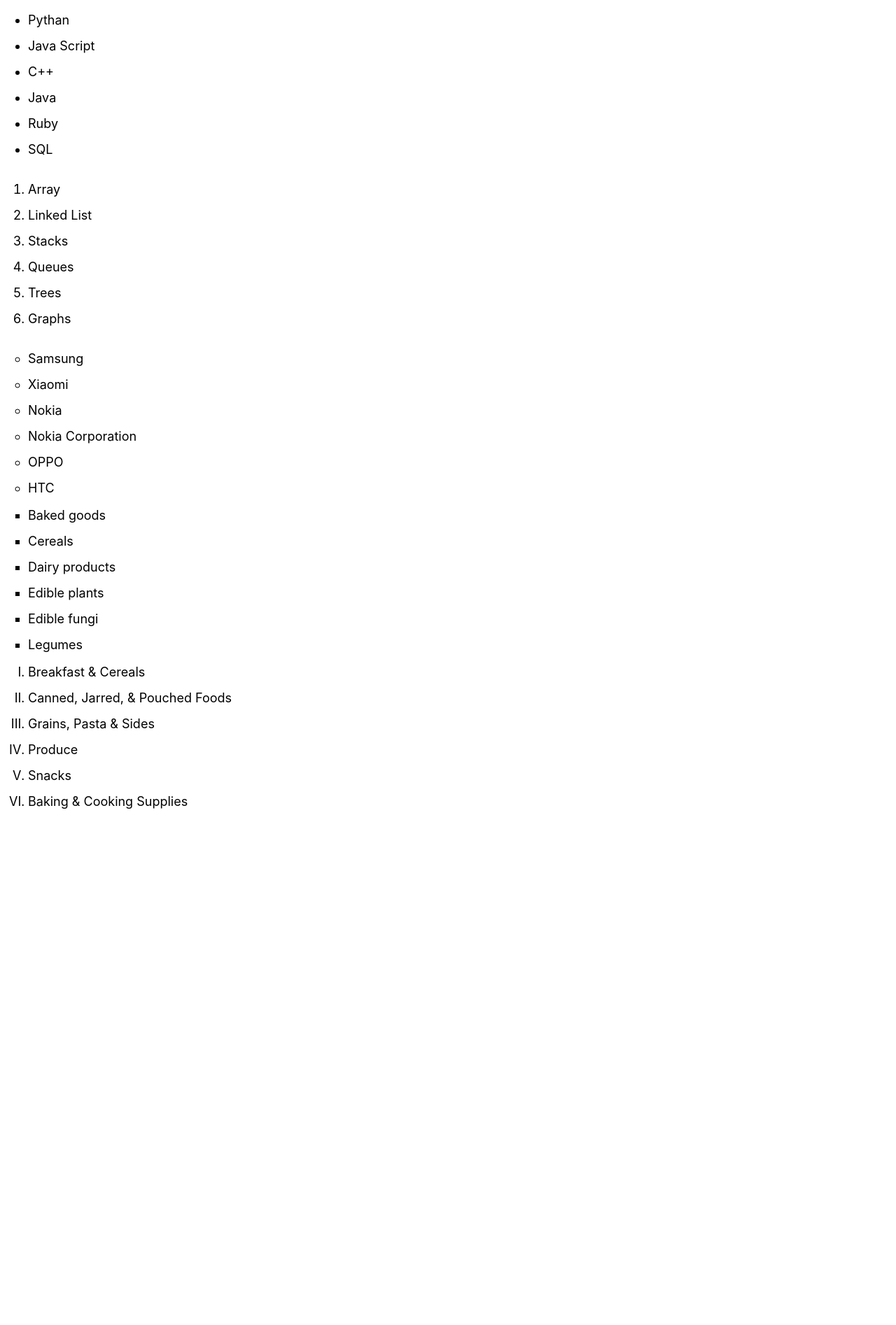
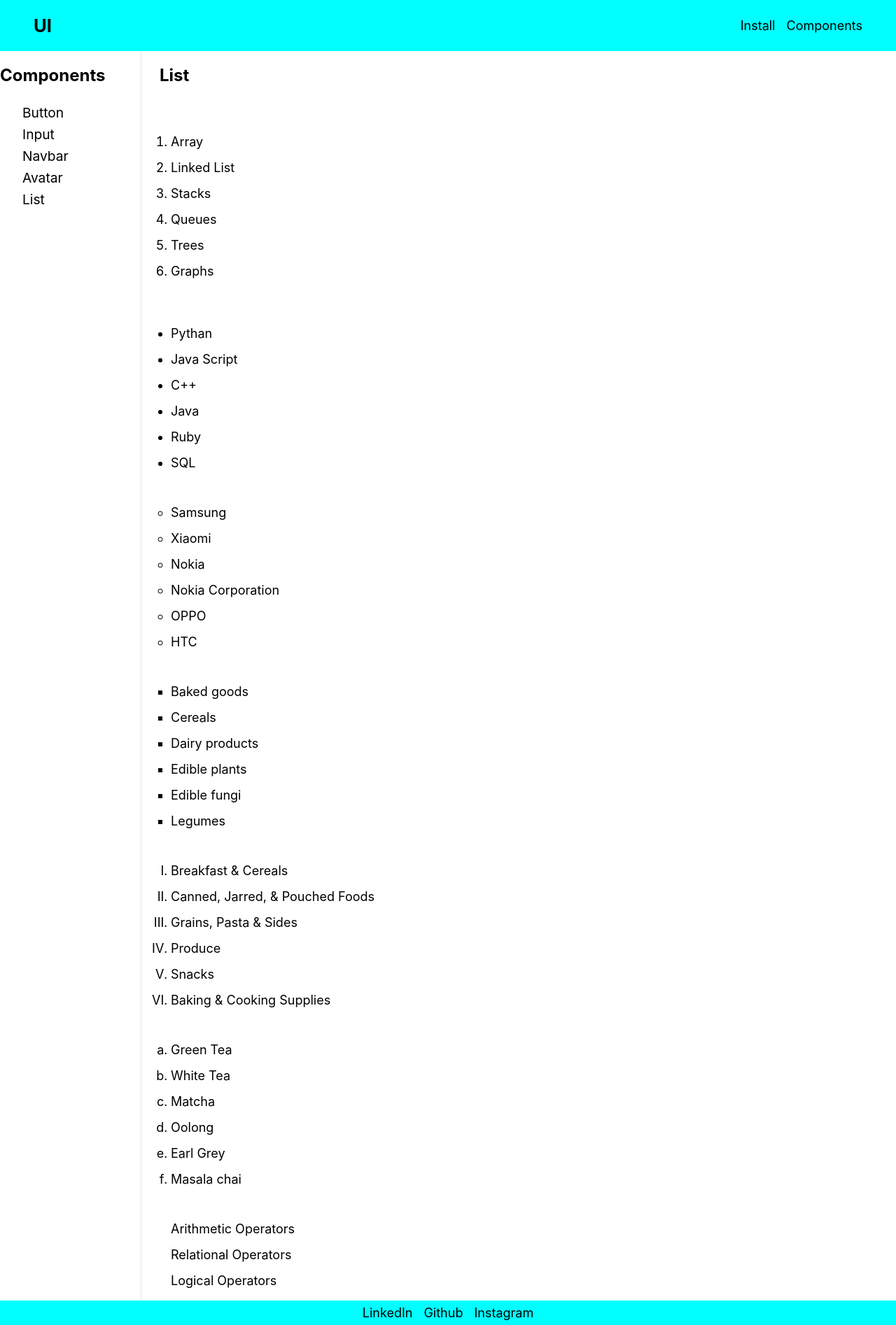
Before and after one commit to parvejg/component-library-321, a React (Create React App) app: page /list-page in a window 1280 px wide. Shown: the whole page at 70% size. Before the commit the page ends 1174 px from the top, so only its background shows below. Built offline with nearby package versions, Linux system fonts and the light colour scheme.

Commit message:
list components complete

```diff
--- a/src/App.js
+++ b/src/App.js
@@ -6,24 +6,20 @@
 import { NavbarPage } from "./components/NavbarPage";
 import { AvatarPage } from "./components/AvatarPage";
 import { OrderedList, UnOrderedList ,CircleList,SquareList,UpperRomanList} from "./components/List";
+import { ListPage } from "./components/ListPage";
 function App() {
   return (
-    // <Router>
-    //   <Routes>
-    //     <Route path="/" Component={Layout} />
-    //     <Route path="/button-page" Component={ButtonPage} />
-    //     <Route path="/input-page"  Component={InputPage} />
-    //     <Route path="/navbar-page" Component={NavbarPage}/>
-    //     <Route path="/avatar-page" Component={AvatarPage}/>
-    //   </Routes>
-    // </Router>
-    <>
-    <UnOrderedList/>
-    <OrderedList/>
-    <CircleList/>
-    <SquareList/>
-    <UpperRomanList/>
-    </>
+    <Router>
+      <Routes>
+        <Route path="/" Component={Layout} />
+        <Route path="/button-page" Component={ButtonPage} />
+        <Route path="/input-page"  Component={InputPage} />
+        <Route path="/navbar-page" Component={NavbarPage}/>
+        <Route path="/avatar-page" Component={AvatarPage}/>
+        <Route path="/list-page" Component={ListPage}/>
+      </Routes>
+    </Router>
+
 
   );
 }
--- a/src/components/List.css
+++ b/src/components/List.css
@@ -9,6 +9,7 @@
     font-size: large;
     gap: 1rem;
     justify-content: center;
+    padding: 2rem 1rem 0;
 
 }
 .unordered-list-item-wrapper{
@@ -16,6 +17,7 @@
     flex-direction: column;
     font-size: large;
     gap: 1rem;
+    padding: 2rem 1rem 0;
 }
 .circle-list-item-wrapper{
     display: flex;
@@ -23,26 +25,40 @@
     font-size: large;
     gap: 1rem;
     list-style: circle;
+    padding: 2rem 1rem 0;
 }
 .square-list-item-wrapper{
     display: flex;
     flex-direction: column;
     font-size: large;
     gap: 1rem;
+    padding: 2rem 1rem 0;
     list-style: square;
+
 }
 .upperRoman-list-item-wrapper{
     display: flex;
     flex-direction: column;
     font-size: large;
     gap: 1rem;
+    padding: 2rem 1rem 0;
     list-style: upper-roman;
-    justify-content: center;
+
+
 }
 .lowerAlpha-list-item-wrapper{
     display: flex;
     flex-direction: column;
     font-size: large;
     gap: 1rem;
+    padding: 2rem 1rem 0;
     list-style: lower-alpha;
 }
+.none-bullet-list-item-wrapper{
+    display: flex;
+    flex-direction: column;
+    font-size: large;
+    gap: 1rem;
+    padding: 2rem 1rem 0;
+    list-style: none;
+}
--- a/src/components/List.js
+++ b/src/components/List.js
@@ -24,6 +24,18 @@
         <li>Java</li>
         <li>Ruby</li>
         <li>SQL</li>
+      </ul>
+    </div>
+  );
+};
+
+export const NoneBulletList = () => {
+  return (
+    <div className="none-bullet-list-wrapper">
+      <ul className="none-bullet-list-item-wrapper">
+        <li>Arithmetic Operators</li>
+        <li>Relational Operators</li>
+        <li>Logical Operators</li>
       </ul>
     </div>
   );
@@ -63,7 +75,7 @@
   return (
     <div className="upperRoman-list-wrapper">
       <ul className="upperRoman-list-item-wrapper">
-        <li>  Breakfast & Cereals</li>
+        <li> Breakfast & Cereals</li>
         <li>Canned, Jarred, & Pouched Foods</li>
         <li>Grains, Pasta & Sides</li>
         <li>Produce</li>
--- /dev/null
+++ b/src/components/ListPage.js
@@ -0,0 +1,31 @@
+import { Layout } from "./Layout";
+import {
+  CircleList,
+  LowerAlphaList,
+  OrderedList,
+  SquareList,
+  UnOrderedList,
+  UpperRomanList,
+  NoneBulletList,
+} from "./List";
+export const ListPage = () => {
+  return (
+    <Layout>
+      <h2>List</h2>
+      <OrderedList />
+      <div></div>
+      <UnOrderedList />
+      <div></div>
+      <CircleList />
+      <div></div>
+      <SquareList />
+      <div></div>
+      <UpperRomanList />
+      <div></div>
+      <LowerAlphaList />
+      <div></div>
+      <NoneBulletList />
+      <div></div>
+    </Layout>
+  );
+};
--- a/src/components/Navbar.css
+++ b/src/components/Navbar.css
@@ -1,6 +1,5 @@
 .tata-logo-navbar-wrapper{
     background-color: #407ff5;
-  padding: .2rem;
 }
 .tata-main-Links{
     display: inline;
--- /dev/null
+++ b/src/components/NavbarPage.css
@@ -0,0 +1,5 @@
+.navbar-wrapper{
+    display: flex;
+    flex-direction: column;
+    gap: 1rem
+}
--- a/src/components/NavbarPage.js
+++ b/src/components/NavbarPage.js
@@ -1,12 +1,13 @@
 import { Layout } from "./Layout";
 import './Navbar.css';
+import './NavbarPage.css';
 import {  TeaIconNavbar, TataLogoNavbar,LayoutNavbar} from './Navbar';
 
 
 export const NavbarPage = () => {
   return (
     <Layout>
-      <div>
+      <div className="navbar-wrapper">
         <h2>Navbars</h2>
         <TataLogoNavbar />
         <div></div>
--- a/src/components/Sidebar.js
+++ b/src/components/Sidebar.js
@@ -8,7 +8,7 @@
       <Link to="/input-page" className="  sidebar-links">Input</Link>
       <Link to="/navbar-page" className=" sidebar-links">Navbar</Link>
       <Link to="/avatar-page" className=" sidebar-links">Avatar</Link>
-      <Link to="/" className="sidebar-links">List</Link>
+      <Link to="/list-page" className="sidebar-links">List</Link>
     </div>
   );
 };
```
